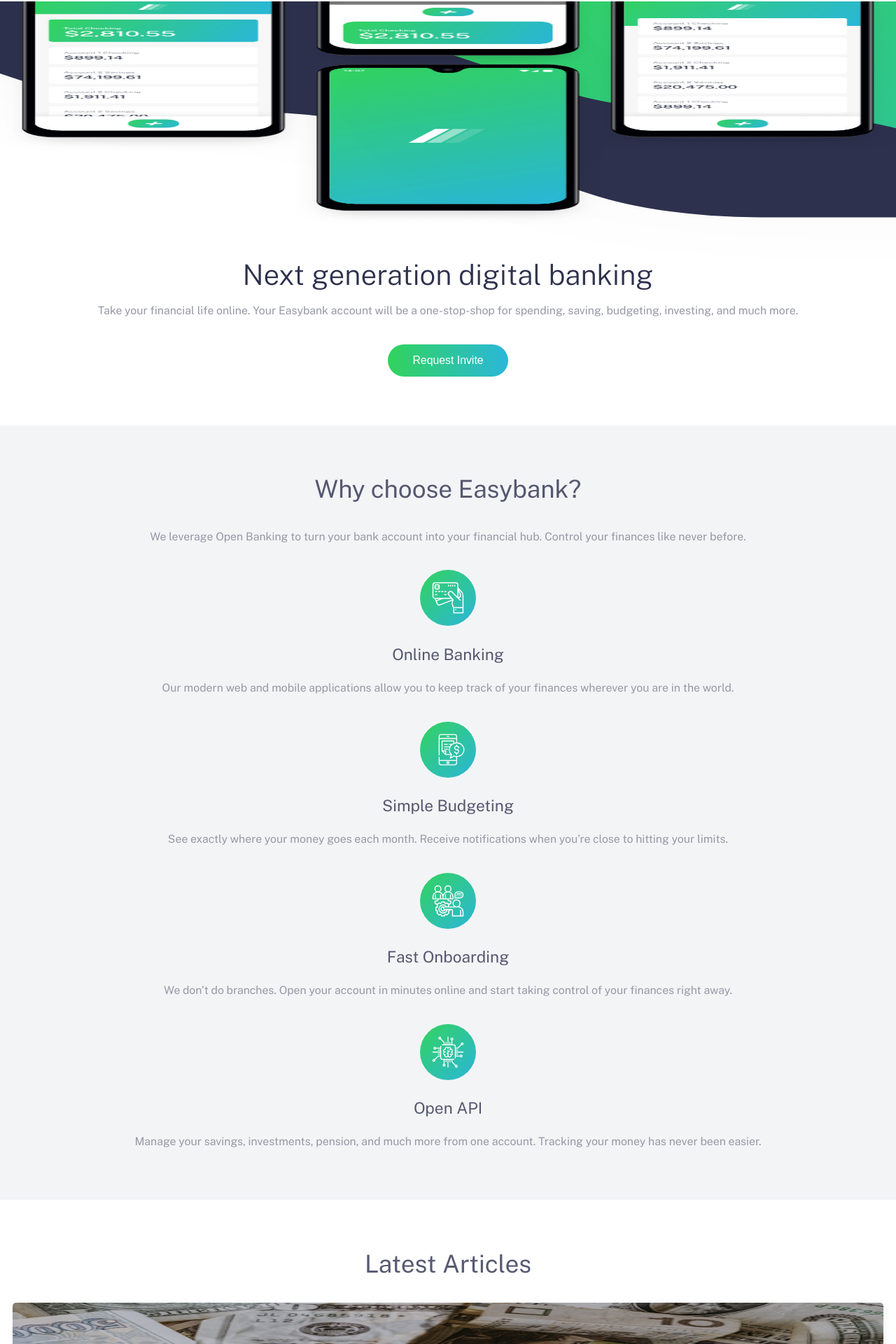
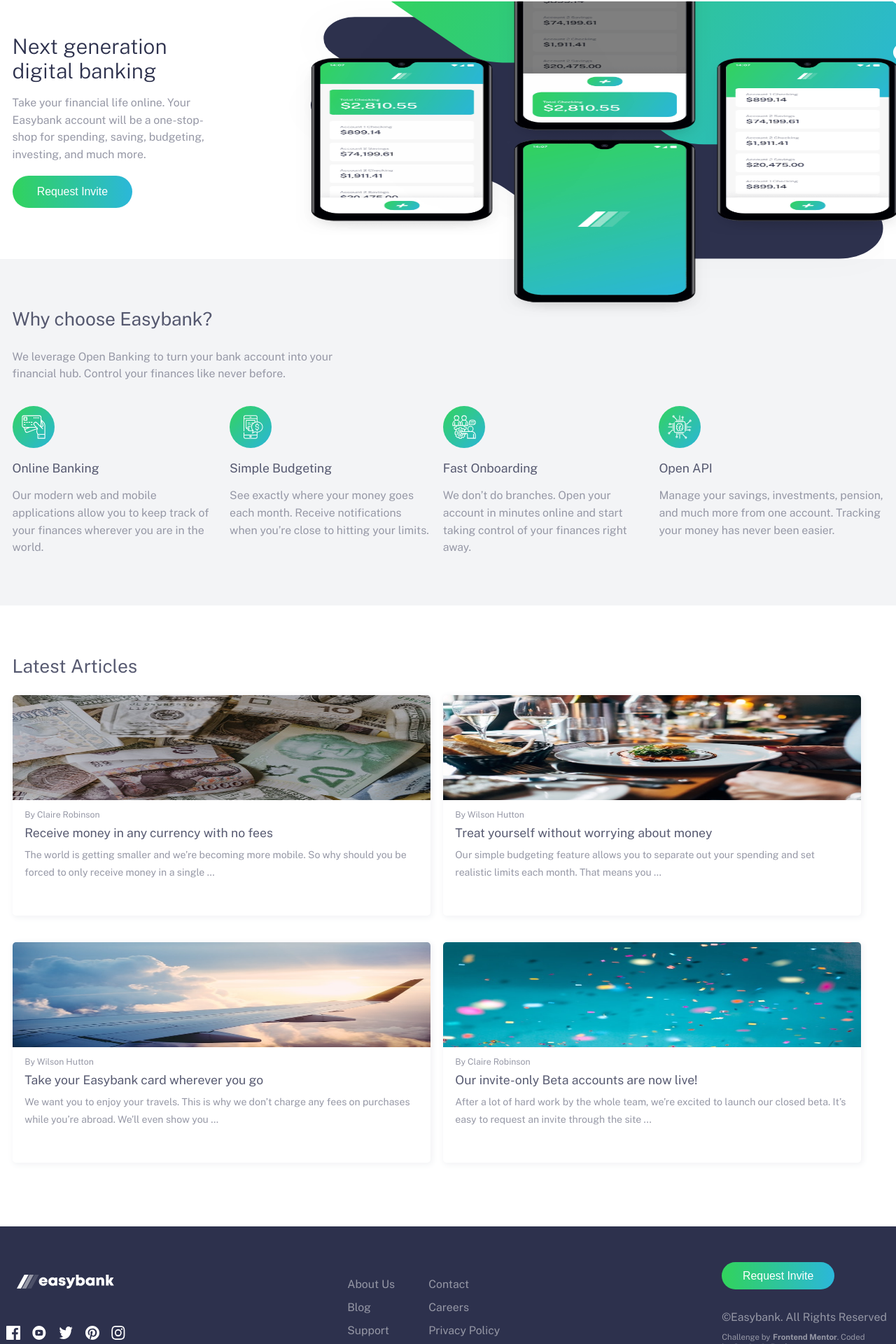
Before and after one commit to SeyfBaskara/easybank-landing-page, a Next.js app: page / in a window 1280 px wide. Shown: the part 69-1989 px from the top of the page at 70% size. Built offline with nearby package versions, Linux system fonts and the light colour scheme.

Commit message:
add middle size breakpoints to all components

```diff
--- a/components/Main.tsx
+++ b/components/Main.tsx
@@ -8,9 +8,12 @@
    return (
       <article className="main">
          <section className="main__intro">
-            <div>
-               <div className="intro-img">
+            <div className="main__image-wrapper">
+               <div className="intro__mobile-img">
                   <Image src="/images/bg-intro-mobile.svg" alt="mobile icon" layout="fill" />
+               </div>
+               <div className="intro__desktop-img">
+                  <Image src="/images/bg-intro-desktop.svg" alt="desktop icon" layout="fill" />
                </div>
                <div className="intro__mockup-img">
                   <Image src="/images/image-mockups.png" alt="mobile icon api" layout="fill" />
@@ -31,7 +34,7 @@
                {data.main.features.strategies.map((strategy, index) => (
                   <div key={index}>
                      <div className="strategies-img">
-                        <Image src={strategy.image} alt={strategy.title} width={80} height={80} />
+                        <Image src={strategy.image} alt={strategy.title} layout="fill" />
                      </div>
                      <h3 className="strategies__title">{strategy.title}</h3>
                      <p className="strategies__desc">{strategy.description}</p>
--- a/styles/_breakpoints.scss
+++ b/styles/_breakpoints.scss
@@ -6,27 +6,27 @@
    'xl': 1200px,
 );
 
-@mixin xs {
+@mixin xs-breakpoint {
    @media (min-width: map-get($breakpoints, 'xs')) {
       @content;
    }
 }
-@mixin sm {
+@mixin sm-breakpoint {
    @media (min-width: map-get($breakpoints, 'sm')) {
       @content;
    }
 }
-@mixin md {
+@mixin md-breakpoint {
    @media (min-width: map-get($breakpoints, 'md')) {
       @content;
    }
 }
-@mixin lg {
+@mixin lg-breakpoint {
    @media (min-width: map-get($breakpoints, 'lg')) {
       @content;
    }
 }
-@mixin xl {
+@mixin xl-breakpoint {
    @media (min-width: map-get($breakpoints, 'xl')) {
       @content;
    }
--- a/styles/_layout.scss
+++ b/styles/_layout.scss
@@ -26,8 +26,8 @@
    background-color: $White;
    z-index: 10;
 
-   @include md {
-      justify-content: space-around;
+   @include md-breakpoint {
+      // justify-content: space-around;
    }
 
    .header__logo {
@@ -37,14 +37,14 @@
    }
 
    .header__navigation {
-      @include md {
+      @include md-breakpoint {
          display: block !important;
       }
       .navigation__close-icon {
          @include image-variables(relative, 18px, 19px);
          right: -5rem;
 
-         @include md {
+         @include md-breakpoint {
             display: none;
          }
       }
@@ -61,11 +61,11 @@
          border-radius: 3px;
          filter: drop-shadow(3rem 10rem 10rem $Dark-Blue);
 
-         @include md {
+         @include md-breakpoint {
             position: static;
             flex-direction: row;
             height: 0;
-            gap: 1rem;
+            gap: 0.5rem;
             font-weight: $weight-light;
             font-size: 1rem;
          }
@@ -76,14 +76,14 @@
       .header__menu-icon {
          @include image-variables(relative, 24px, 11px);
 
-         @include md {
+         @include md-breakpoint {
             display: none !important;
          }
       }
       .header__right-btn {
          display: none;
 
-         @include md {
+         @include md-breakpoint {
             display: block;
             @include button-style;
             padding: 0.5rem 1.2rem;
@@ -99,9 +99,11 @@
    gap: 2rem;
    background-color: $Dark-Blue;
 
-   @include md {
+   @include md-breakpoint {
       flex-direction: row;
-      justify-content: space-evenly;
+      justify-content: space-between;
+      gap: 0;
+      padding: 0 0.5rem;
       height: 230px;
    }
 
@@ -110,7 +112,7 @@
       gap: 1.5rem;
       margin-top: 1.5rem;
 
-      @include md {
+      @include md-breakpoint {
          margin: 0;
          gap: 3rem;
       }
@@ -128,7 +130,7 @@
       .footer__icon {
          @include image-variables(relative, 24px, 24px);
 
-         @include md {
+         @include md-breakpoint {
             width: 20px;
             height: 20px;
          }
@@ -141,11 +143,10 @@
          gap: 0.8rem;
          color: $Grayish-Blue;
 
-         @include md {
+         @include md-breakpoint {
             display: grid;
             grid-template-columns: repeat(2, 1fr);
-            justify-content: space-between;
-            width: 370px;
+            // width: 370px;
             font-size: 0.9rem;
          }
       }
@@ -155,13 +156,14 @@
       @include display-variables(flex, column, center, center);
       gap: 0.8rem;
 
-      @include md {
-         align-items: flex-end;
+      @include md-breakpoint {
+         align-items: flex-start;
+         width: 240px;
       }
       .footer__request-btn {
          @include button-style;
 
-         @include md {
+         @include md-breakpoint {
             padding: 0.6rem 1.7rem;
          }
       }
@@ -176,7 +178,7 @@
          color: $Grayish-Blue;
          margin: -1rem 0 5rem;
 
-         @include md {
+         @include md-breakpoint {
             margin: -1rem 0 0;
          }
          .footer__link {
--- a/styles/_main.scss
+++ b/styles/_main.scss
@@ -9,34 +9,91 @@
 }
 
 .main {
+   overflow: hidden;
    .main__intro {
       position: relative;
-      .intro-img {
+
+      @include md-breakpoint {
+         display: flex;
+         flex-direction: row-reverse;
+         height: 500px;
+      }
+      .main__image-wrapper {
+         @include md-breakpoint {
+            flex: 1.5;
+         }
+         .intro__mobile-img {
             position: relative;
             width: 100%;
             height: 475px;
             top: -4.5rem;
+
+            @include md-breakpoint {
+               display: none;
+            }
+         }
+
+         .intro__desktop-img {
+            display: none;
+
+            @include md-breakpoint {
+               display: block;
+               position: relative;
+               width: 100%;
+               height: 550px;
+               top: -8rem;
+               right: -5rem;
+            }
          }
 
          .intro__mockup-img {
             position: relative;
             width: 100%;
-         height: 450px;
+            height: 475px;
             top: -34.5rem;
+
+            @include md-breakpoint {
+               position: relative;
+               width: 90%;
+               height: 500px;
+               top: -34rem;
+               right: -7rem;
             }
+         }
+      }
+
       .intro__content {
          margin-top: -34rem;
          text-align: center;
+
+         @include md-breakpoint {
+            margin: 0;
+            padding-top: 1rem;
+            text-align: left;
+            width: 300px;
+            position: relative;
+            left: 1rem;
+         }
 
          .content__title {
             font-size: 2.3rem;
             font-weight: $weight-light;
             color: $Dark-Blue;
             margin-bottom: 0;
+
+            @include md-breakpoint {
+               font-size: 1.7rem;
+            }
          }
          .content__description {
             @include description-font(0.9rem);
             margin-bottom: 2rem;
+            padding: 0 1rem;
+
+            @include md-breakpoint {
+               padding: 0;
+               margin-bottom: 1rem;
+            }
          }
          .content__invite-btn {
             background: $background-btn-gradient;
@@ -54,29 +111,67 @@
       background-color: $Light-Grayish-Blue;
       margin: 4rem 0;
 
+      @include md-breakpoint {
+         text-align: left;
+         margin-top: -9rem;
+         padding: 0 1rem;
+      }
+
       .features__header {
          .features__header-title {
             padding-top: 4rem;
             font-size: 2rem;
             @include title-font;
+
+            @include md-breakpoint {
+               font-size: 1.5rem;
+            }
          }
          .features__header-desc {
             @include description-font(0.9rem);
+            padding: 0 1rem;
+
+            @include md-breakpoint {
+               padding: 0;
+               width: 500px;
+            }
          }
       }
 
       .features__strategies {
          padding-bottom: 4rem;
 
+         @include md-breakpoint {
+            display: flex;
+            gap: 1rem;
+         }
+
          .strategies-img {
+            position: relative;
+            width: 80px;
+            height: 80px;
             margin-top: 2rem;
+
+            @include md-breakpoint {
+               width: 60px;
+               height: 60px;
+               margin-top: 1rem;
+            }
          }
          .strategies__title {
             @include title-font;
+
+            @include md-breakpoint {
+               font-size: 1rem;
+            }
          }
          .strategies__desc {
             @include description-font(0.9rem);
             margin: 0 0.8rem;
+
+            @include md-breakpoint {
+               margin: 0;
+            }
          }
       }
    }
@@ -87,6 +182,12 @@
             font-size: 2rem;
             @include title-font;
             text-align: center;
+
+            @include md-breakpoint {
+               text-align: left;
+               padding-left: 1rem;
+               font-size: 1.5rem;
+            }
          }
       }
 
@@ -94,10 +195,20 @@
          padding: 0 1rem;
          margin-bottom: 4rem;
 
+         @include md-breakpoint {
+            display: flex;
+            flex-wrap: wrap;
+            gap: 1rem;
+         }
+
          .post__content {
             margin-bottom: 1.2rem;
             border-radius: 5px;
             box-shadow: 0.1rem 0.1rem 0.5rem 0.1rem $Light-Grayish-Blue;
+
+            @include md-breakpoint {
+               width: 48%;
+            }
 
             .post__img {
                position: relative;
@@ -105,6 +216,10 @@
                height: 200px;
                border-radius: 5px 5px 0 0;
                overflow: hidden;
+
+               @include md-breakpoint {
+                  height: 150px;
+               }
             }
             .post__createdby {
                padding: 0 1rem;
```
Lines whose indentation alone changed are shown as unchanged.
